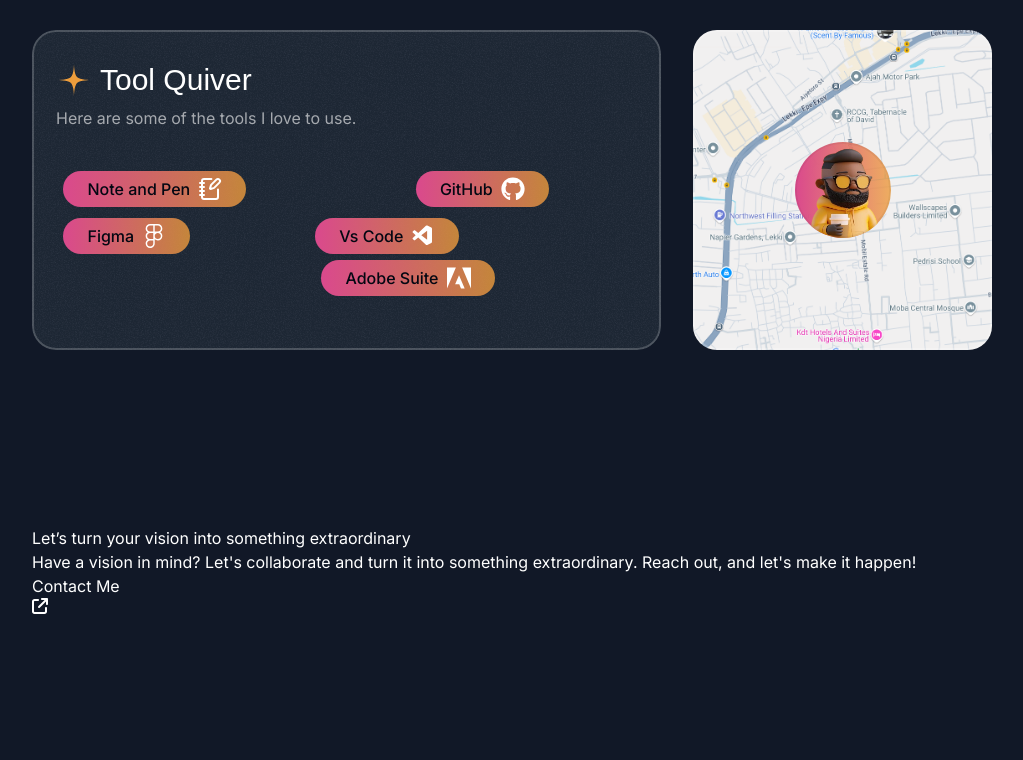
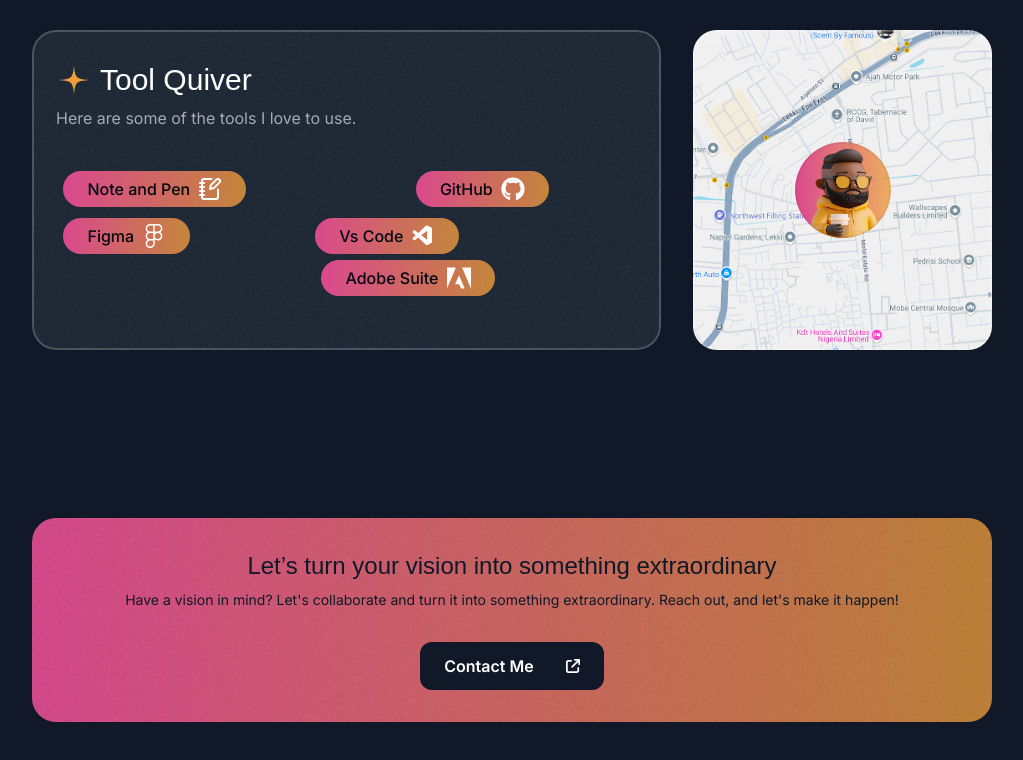
Before and after one commit to Sammy212/portfolio, a Next.js app: page / in a window 1280 px wide. Shown: the part 4270-5030 px from the top of the page, without its empty margins (128-1151 px from the left). Before the commit the page ends 4948 px from the top, so only its background shows below. Built offline with nearby package versions, Linux system fonts and the light colour scheme; a web font is replaced by a local one.

Commit message:
Completed contact section

```diff
--- a/src/sections/Contact.tsx
+++ b/src/sections/Contact.tsx
@@ -1,15 +1,29 @@
 import { FaArrowUpRightFromSquare } from "react-icons/fa6";
+import grainBG from "@/assets/images/grain.jpg";
 
 export function Contact() {
     return (
-        <div className="py-16">
-                <div className="container">
-                <h2 className="fle">Let’s turn your vision into something extraordinary</h2>
-                <p className="fle">Have a vision in mind? Let's collaborate and turn it into something extraordinary. Reach out, and let's make it happen!</p>
-                <button>
-                    <span>Contact Me</span>
-                    <FaArrowUpRightFromSquare />
-                </button>
+        <div className="py-16 pt-14">
+            <div className="container">
+                <div className="bg-gradient-to-r from-[#DA498D] to-[#ed9d3c]/80 text-gray-900 py-8 px-10 rounded-3xl text-center relative overflow-hidden z-0">
+                <div
+                    className="absolute inset-0 opacity-5 -z-10"
+                    style={{
+                        backgroundImage: `url(${grainBG.src})`
+                    }}
+                ></div>
+                    <h2 className="font-serif text-2xl">Let’s turn your vision into something extraordinary</h2>
+                    <p className="text-sm mt-2">Have a vision in mind? Let's collaborate and turn it into something extraordinary. Reach out, and let's make it happen!</p>
+
+                    <button
+                        className="text-white bg-gray-900 inline-flex items-center px-6 h-12 rounded-xl gap-8 justify-center mt-8"
+                    >
+                        <span className="font-semibold">Contact Me</span>
+                        <FaArrowUpRightFromSquare
+                            className="text-sm"
+                        />
+                    </button>
+                </div>
             </div>
         </div>
     )
```
